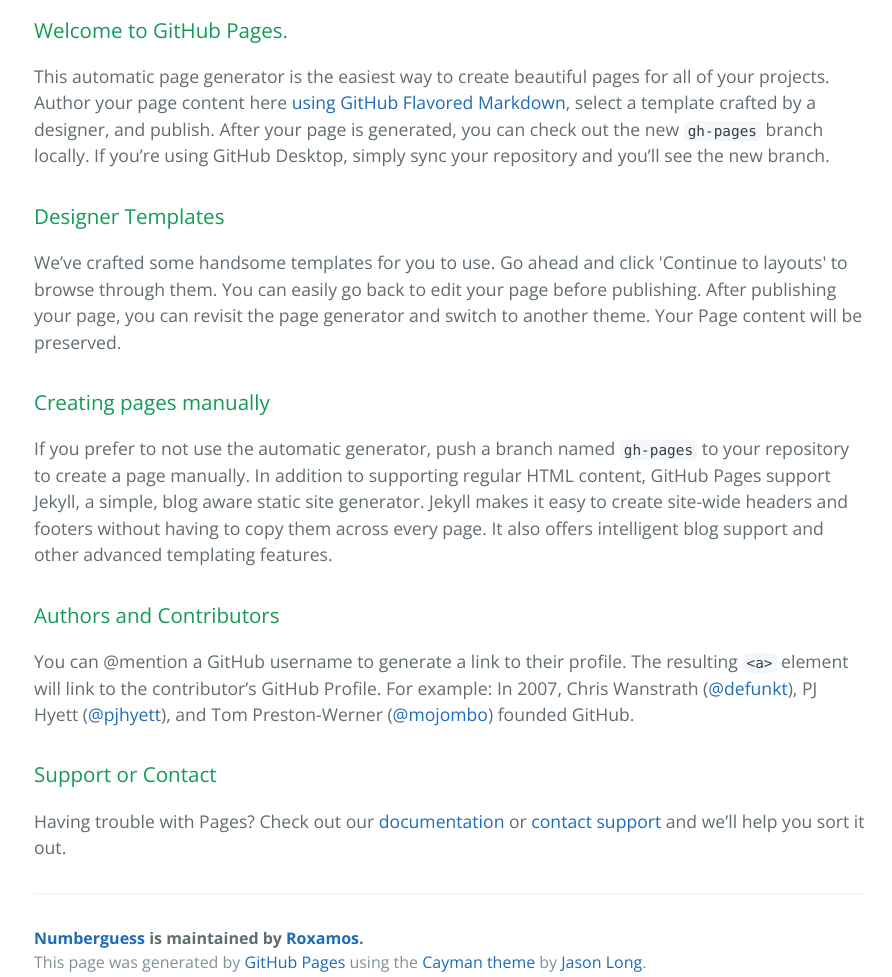
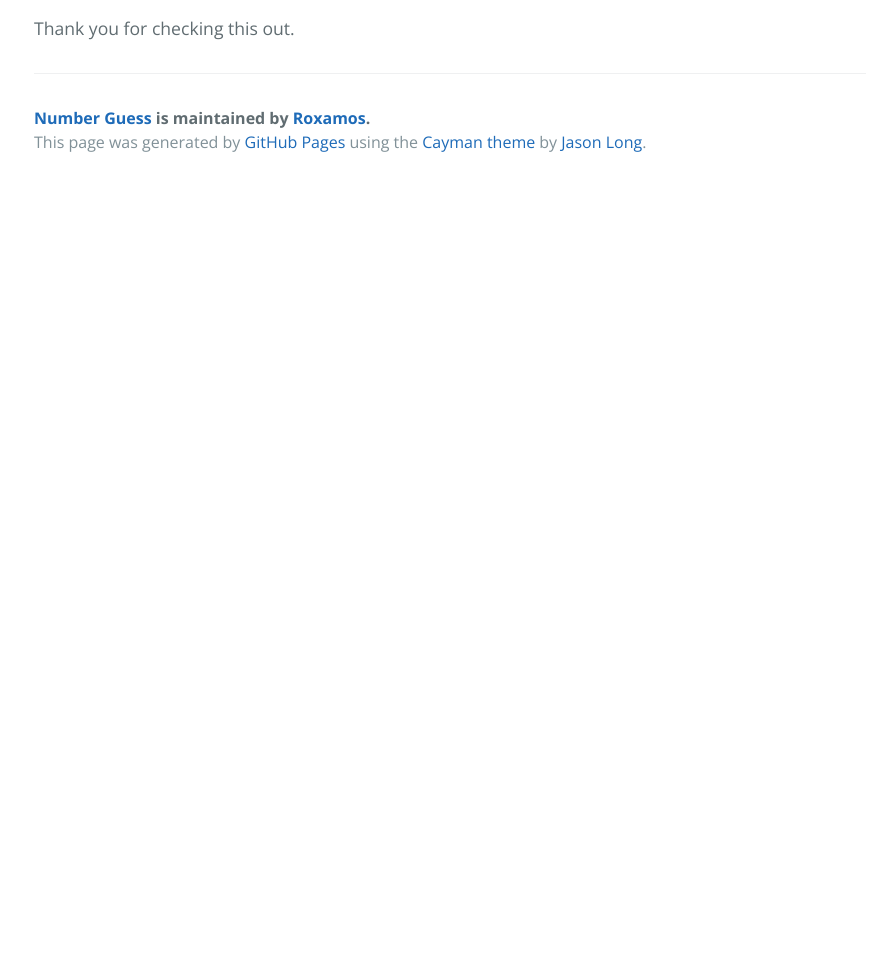
Before and after one commit to Roxamos/numberguess, a plain HTML site: page index.html in a window 1280 px wide. Shown: the part 400-1377 px from the top of the page, without its empty margins (190-1082 px from the left). After the commit the page ends 800 px from the top, so only its background shows below. Drawn offline with nearby package versions, Linux system fonts and the light colour scheme.

Commit message:
Create master branch via GitHub

```diff
--- a/index.html
+++ b/index.html
@@ -2,7 +2,7 @@
 <html lang="en-us">
   <head>
     <meta charset="UTF-8">
-    <title>Numberguess by Roxamos</title>
+    <title>Number Guess by Roxamos</title>
     <meta name="viewport" content="width=device-width, initial-scale=1">
     <link rel="stylesheet" type="text/css" href="stylesheets/normalize.css" media="screen">
     <link href='https://fonts.googleapis.com/css?family=Open+Sans:400,700' rel='stylesheet' type='text/css'>
@@ -11,7 +11,7 @@
   </head>
   <body>
     <section class="page-header">
-      <h1 class="project-name">Numberguess</h1>
+      <h1 class="project-name">Number Guess</h1>
       <h2 class="project-tagline">First Game</h2>
       <a href="https://github.com/Roxamos/numberguess" class="btn">View on GitHub</a>
       <a href="https://github.com/Roxamos/numberguess/zipball/master" class="btn">Download .zip</a>
@@ -19,33 +19,10 @@
     </section>
 
     <section class="main-content">
-      <h3>
-<a id="welcome-to-github-pages" class="anchor" href="#welcome-to-github-pages" aria-hidden="true"><span aria-hidden="true" class="octicon octicon-link"></span></a>Welcome to GitHub Pages.</h3>
-
-<p>This automatic page generator is the easiest way to create beautiful pages for all of your projects. Author your page content here <a href="https://guides.github.com/features/mastering-markdown/">using GitHub Flavored Markdown</a>, select a template crafted by a designer, and publish. After your page is generated, you can check out the new <code>gh-pages</code> branch locally. If you’re using GitHub Desktop, simply sync your repository and you’ll see the new branch.</p>
-
-<h3>
-<a id="designer-templates" class="anchor" href="#designer-templates" aria-hidden="true"><span aria-hidden="true" class="octicon octicon-link"></span></a>Designer Templates</h3>
-
-<p>We’ve crafted some handsome templates for you to use. Go ahead and click 'Continue to layouts' to browse through them. You can easily go back to edit your page before publishing. After publishing your page, you can revisit the page generator and switch to another theme. Your Page content will be preserved.</p>
-
-<h3>
-<a id="creating-pages-manually" class="anchor" href="#creating-pages-manually" aria-hidden="true"><span aria-hidden="true" class="octicon octicon-link"></span></a>Creating pages manually</h3>
-
-<p>If you prefer to not use the automatic generator, push a branch named <code>gh-pages</code> to your repository to create a page manually. In addition to supporting regular HTML content, GitHub Pages support Jekyll, a simple, blog aware static site generator. Jekyll makes it easy to create site-wide headers and footers without having to copy them across every page. It also offers intelligent blog support and other advanced templating features.</p>
-
-<h3>
-<a id="authors-and-contributors" class="anchor" href="#authors-and-contributors" aria-hidden="true"><span aria-hidden="true" class="octicon octicon-link"></span></a>Authors and Contributors</h3>
-
-<p>You can @mention a GitHub username to generate a link to their profile. The resulting <code>&lt;a&gt;</code> element will link to the contributor’s GitHub Profile. For example: In 2007, Chris Wanstrath (<a href="https://github.com/defunkt" class="user-mention">@defunkt</a>), PJ Hyett (<a href="https://github.com/pjhyett" class="user-mention">@pjhyett</a>), and Tom Preston-Werner (<a href="https://github.com/mojombo" class="user-mention">@mojombo</a>) founded GitHub.</p>
-
-<h3>
-<a id="support-or-contact" class="anchor" href="#support-or-contact" aria-hidden="true"><span aria-hidden="true" class="octicon octicon-link"></span></a>Support or Contact</h3>
-
-<p>Having trouble with Pages? Check out our <a href="https://help.github.com/pages">documentation</a> or <a href="https://github.com/contact">contact support</a> and we’ll help you sort it out.</p>
+      <p>Thank you for checking this out.</p>
 
       <footer class="site-footer">
-        <span class="site-footer-owner"><a href="https://github.com/Roxamos/numberguess">Numberguess</a> is maintained by <a href="https://github.com/Roxamos">Roxamos</a>.</span>
+        <span class="site-footer-owner"><a href="https://github.com/Roxamos/numberguess">Number Guess</a> is maintained by <a href="https://github.com/Roxamos">Roxamos</a>.</span>
 
         <span class="site-footer-credits">This page was generated by <a href="https://pages.github.com">GitHub Pages</a> using the <a href="https://github.com/jasonlong/cayman-theme">Cayman theme</a> by <a href="https://twitter.com/jasonlong">Jason Long</a>.</span>
       </footer>
```
Also changed, not shown: params.json (+2 -2 lines).
